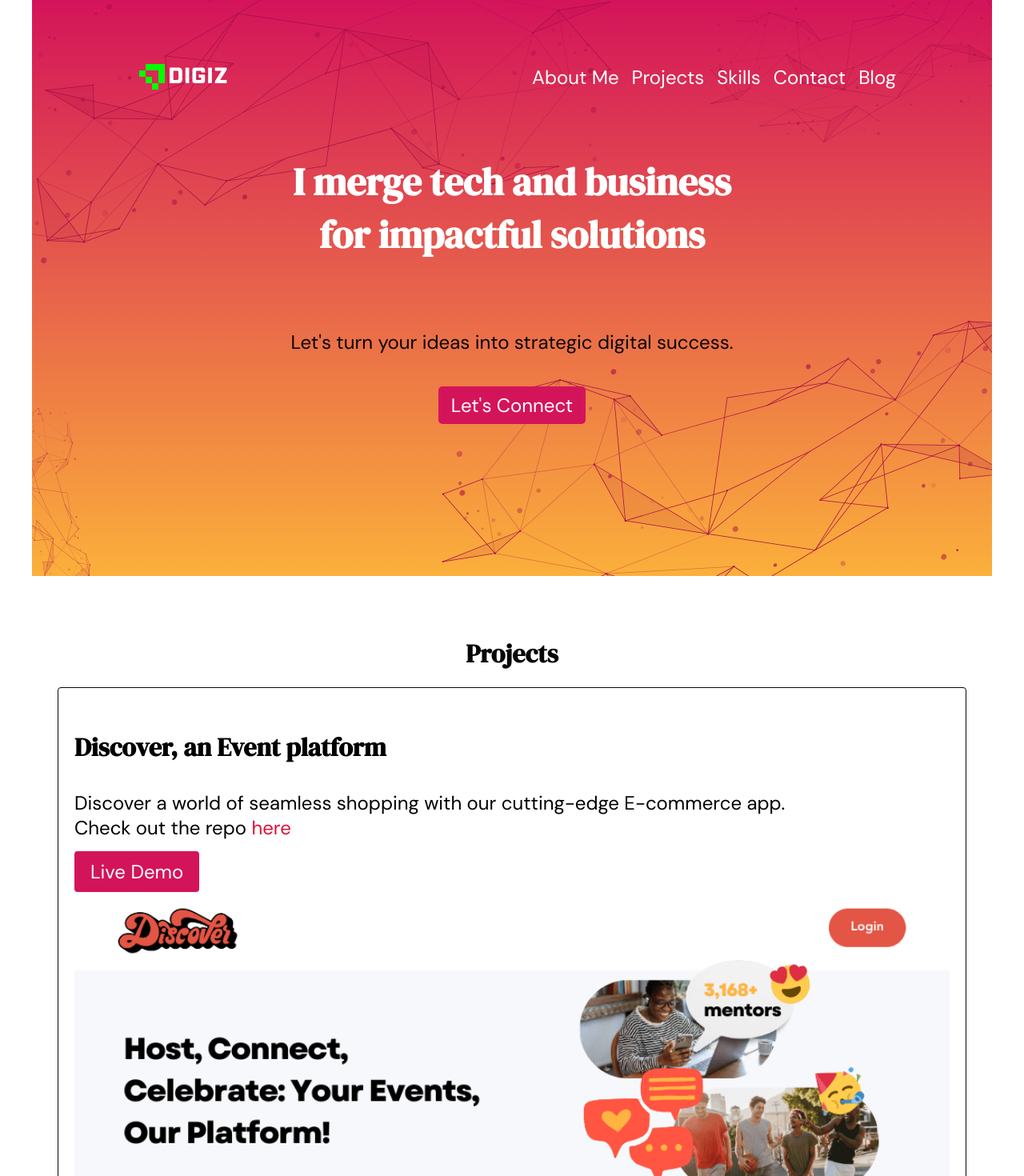
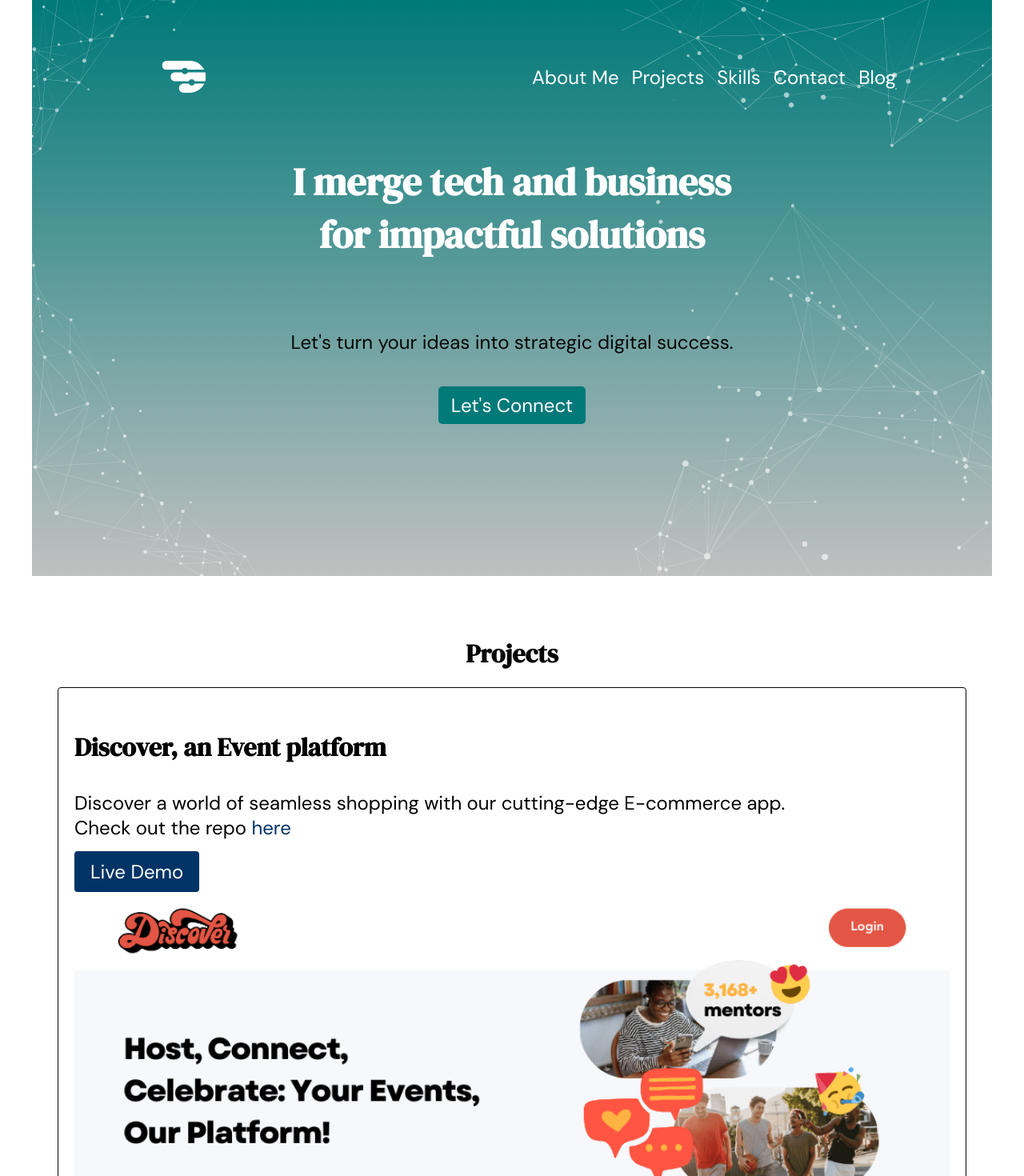
Before and after one commit to myplancash/myplancash.github.io, a React (Create React App) app: page /projects in a window 1280 px wide. Shown: the top 1470 px of the page at 80% size. Built offline with nearby package versions, Linux system fonts and the light colour scheme; a web font is replaced by a local one.

Commit message:
Opt for a combination of colors that convey a sense of innovation, professionalism, and reliability

```diff
--- a/src/components/AboutMe/AboutMe.styles.jsx
+++ b/src/components/AboutMe/AboutMe.styles.jsx
@@ -99,7 +99,7 @@ export const CTAButton = styled(Link)`
   text-decoration: none;
 
   &:hover {
-    background-color: #14B2D4;
+    background-color: #FFF;
   }
 
   ${breakpoint('medium')} {
--- a/src/components/Blog/Blog.styles.jsx
+++ b/src/components/Blog/Blog.styles.jsx
@@ -67,7 +67,7 @@ export const BlogExcerpt = styled.p`
 `;
 
 export const ReadMore = styled.button`
-  background-color:#D4145A;
+  background-color:#003366;
   color: #fff;
   border: none;
   justify-content: center;
@@ -78,7 +78,7 @@ export const ReadMore = styled.button`
   cursor: pointer;
   transition: background-color 0.3s;
   &:hover {
-    background-color: #14B2D4;
+    background-color: #007979;
   }
 
   @media (max-width: 768px) {
--- a/src/components/Contact/Contact.styles.jsx
+++ b/src/components/Contact/Contact.styles.jsx
@@ -23,7 +23,7 @@ export const IconLink = styled.a`
   transition: color 0.3s;
 
   &:hover {
-    color: #14B2D4; // Or the color you prefer on hover
+    color: #FFF; // Or the color you prefer on hover
   }
 `;
 
--- a/src/components/ContactForm/ContactForm.styles.jsx
+++ b/src/components/ContactForm/ContactForm.styles.jsx
@@ -36,7 +36,7 @@ export const Textarea = styled.textarea`
 
 export const SubmitButton = styled.button`
   color:#fff;
-  background-color: #D4145A;
+  background-color: #003366;
   padding: 10px;
   border: none;
   border-radius: 3px;
@@ -44,6 +44,6 @@ export const SubmitButton = styled.button`
   transition: background-color 0.3s;
 
   &:hover {
-    background-color: #14B2D4;
+    background-color: #007979;
   }
 `;
--- a/src/components/Footer/Footer.styles.jsx
+++ b/src/components/Footer/Footer.styles.jsx
@@ -1,7 +1,7 @@
 import styled from 'styled-components';
 
 export const FooterWrapper = styled.footer`
-  background: linear-gradient(90deg, #D4145A, #FBB03B);
+  background: linear-gradient(90deg, #007979, #c0c0c0);
   color: #fff;
   padding: 20px 0;
 `;
@@ -28,6 +28,6 @@ export const IconLink = styled.a`
   text-decoration: none;
 
   &:hover {
-    color: #D4145A; /* Change to your preferred hover color */
+    color: #003366; /* Change to your preferred hover color */
   }
 `;
--- a/src/components/HeroBanner/HeroBanner.styles.jsx
+++ b/src/components/HeroBanner/HeroBanner.styles.jsx
@@ -112,7 +112,8 @@ export const CTAButton = styled.a`
   text-decoration: none;
 
   &:hover {
-    background-color: #14B2D4;
+    background-color: #003366;
+
   }
 
   @media (max-width: ${breakpoints.medium}) {
--- a/src/components/NavItems/NavItems.styles.jsx
+++ b/src/components/NavItems/NavItems.styles.jsx
@@ -22,13 +22,13 @@ export const NavLink = styled(Link)`
     height: 2px;
     bottom: -2px; /* Adjust this value to control the distance of the line from the text */
     left: 0;
-    background-color: #14B2D4;
+    background-color: #003366;
     transition: width 0.3s, opacity 0.3s; /* Add opacity transition */
     opacity: 0; /* Initially hidden */
   }
 
   &:hover {
-    color: #14B2D4;
+    color: #003366;
 
     &:before {
       width: 100%; /* Show the line from left to right */
--- a/src/components/Projects/Projects.styles.jsx
+++ b/src/components/Projects/Projects.styles.jsx
@@ -131,7 +131,7 @@ export const ProjectImage = styled.img`
 export const ProjectDescription = styled.div`
   span {
     a {
-      color:#DC143C;
+      color:#003366;
       text-decoration: none;
       transition: color 0.3s;
       position: relative; /* Add this to the parent element */
@@ -143,13 +143,13 @@ export const ProjectDescription = styled.div`
         height: 2px;
         bottom: -2px; /* Adjust this value to control the distance of the line from the text */
         left: 0;
-        background-color: #D4145A;
+        background-color: #003366;
         transition: width 0.3s, opacity 0.3s; /* Add opacity transition */
         opacity: 0; /* Initially hidden */
       }
 
       &:hover {
-        color: #D4145A;
+        color: #003366;
 
         &:before {
           width: 100%; /* Show the line from left to right */
@@ -168,14 +168,14 @@ export const ProjectDescription = styled.div`
 export const GitHubLink = styled.a`
   text-decoration: none;
 
-  background-color: #D4145A;
+  background-color: #003366;
   color: #fff;
   padding: 10px 20px;
   border-radius: 4px;
   transition: background-color 0.3s, transform 0.3s, color 0.3s;;
 
   &:hover {
-    background-color: #14B2D4;
+    background-color: #007979;
     transform: scale(1.05);
   }
 
@@ -186,7 +186,7 @@ export const GitHubLink = styled.a`
     height: 2px;
     bottom: -2px;
     left: 0;
-    background-color: #14B2D4;
+    background-color: #007979;
     transition: width 0.3s, opacity 0.3s;
     opacity: 0;
   }
--- a/src/styles/theme.js
+++ b/src/styles/theme.js
@@ -1,10 +1,10 @@
 // styles/theme.js
 const theme = {
-  primary: '#14B2D4', //  Represents professionalism, trust, and technology.
-  secondary: '#D4145A', // Represents passion, energy, and determination.
-  accent: '#00FF00', //  Represents growth, innovation, and success.
+  primary: '#003366', //  Represents professionalism, trust, and technology.
+  secondary: '#007979', // Represents passion, energy, and determination.
+  accent: '#C0C0C0', //  Represents growth, innovation, and success.
   background: '#FFFFFF', // Provides a neutral and clean background.
-  text: '#2E2E2E',
+  text: '#070606',
 };
 
 export default theme;
--- a/src/utils/styles/backgroundStyle.js
+++ b/src/utils/styles/backgroundStyle.js
@@ -3,7 +3,7 @@ import backgroundImage from '../../assets/images/hero.png';
 export const backgroundStyle = {
     backgroundImage: `
       url(${backgroundImage}),
-      linear-gradient(#D4145A, #FBB03B)`,
+      linear-gradient(#007979, #C0C0C0)`,
     backgroundSize: 'cover',
     backgroundPosition: 'center center',
     backgroundRepeat: 'no-repeat',
```
Also changed, not shown: src/assets/images/hero.png, src/assets/logo.svg.
